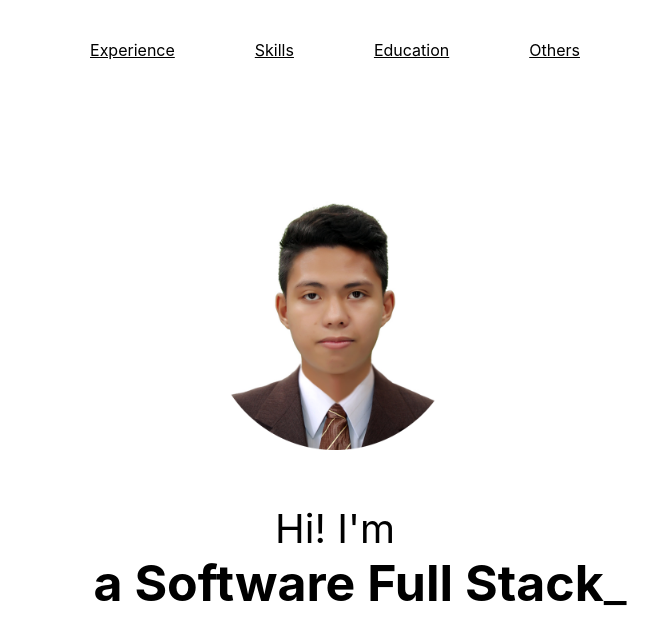
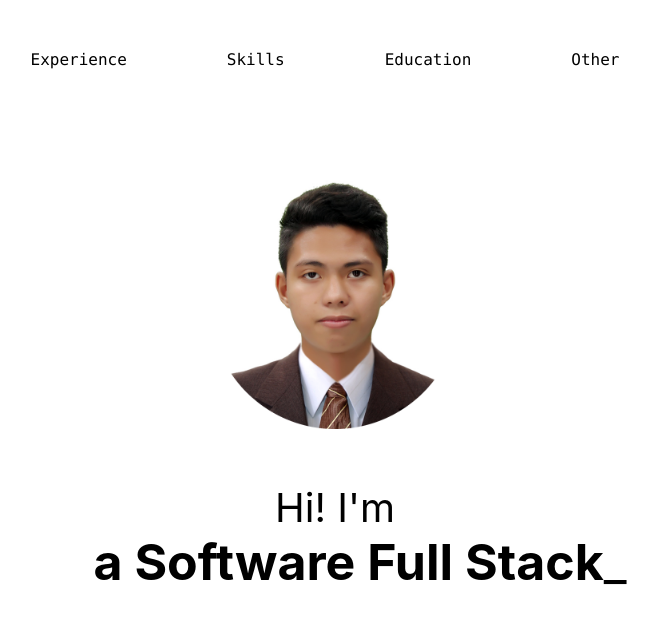
Before and after one commit to christophernabo/resume, a React (Create React App) app: page / in a window 1280 px wide. Shown: the top 644 px of the page, without its empty margins (305-963 px from the left). Built offline with nearby package versions, Linux system fonts and the light colour scheme.

Commit message:
implemented on hover effects to the navbar

```diff
--- a/src/components/Navbar.js
+++ b/src/components/Navbar.js
@@ -1,28 +1,49 @@
-import React from 'react';
+import React, { useState } from "react";
 
-function Navbar() {
+function ButtonHover() {
+  const [buttons, setButtons] = useState([
+    { id: 1, isHovered: false, label: 'Experience' },
+    { id: 2, isHovered: false, label: 'Skills' },
+    { id: 3, isHovered: false, label: 'Education' },
+    { id: 4, isHovered: false, label: 'Other' },
+  ]);
+
+  const handleHover = (id, isHovered) => {
+    const updatedButtons = buttons.map((button) =>
+      button.id === id ? { ...button, isHovered } : button
+    );
+    setButtons(updatedButtons);
+  };
+
   const buttonStyle = {
-    margin: '30px',
-  }
-
-  const linkStyle = {
-    display: 'block',
+    backgroundColor: '#ffffff',
+    color: '#000000',
+    border: 'none',
+    borderRadius: '5px',
     padding: '10px',
-    color: '#000000',
-    textDecoration: 'underline',
-  }
+    margin: '10px 50px 0px 30px',
+    fontFamily: 'Consolas',
+    fontSize: '16px',
+    transition: 'background-color 0.3s ease-in-out',
+  };
 
   return (
-    <nav>
-      <ul style={{ margin: 0, padding: 0, listStyle: 'none', display: 'flex', justifyContent: 'center' }}>
-        <li style={buttonStyle} ><a href="#experience" style={linkStyle}>Experience</a></li>
-        <li style={buttonStyle} ><a href="#skills" style={linkStyle}>Skills</a></li>
-        <li style={buttonStyle} ><a href="#education" style={linkStyle}>Education</a></li>
-        <li style={buttonStyle} ><a href="#others" style={linkStyle}>Others</a></li>
-
-      </ul>
-    </nav>
+    <div style={{ marginTop: '30px' }}>
+      {buttons.map((button) => (
+        <button
+          key={button.id}
+          style={{
+            ...buttonStyle,
+            backgroundColor: button.isHovered ? "#8C8C8C" : buttonStyle.backgroundColor,
+          }}
+          onMouseEnter={() => handleHover(button.id, true)}
+          onMouseLeave={() => handleHover(button.id, false)}
+        >
+          {button.label}
+        </button>
+      ))}
+    </div>
   );
 }
 
-export default Navbar;
+export default ButtonHover;
```
